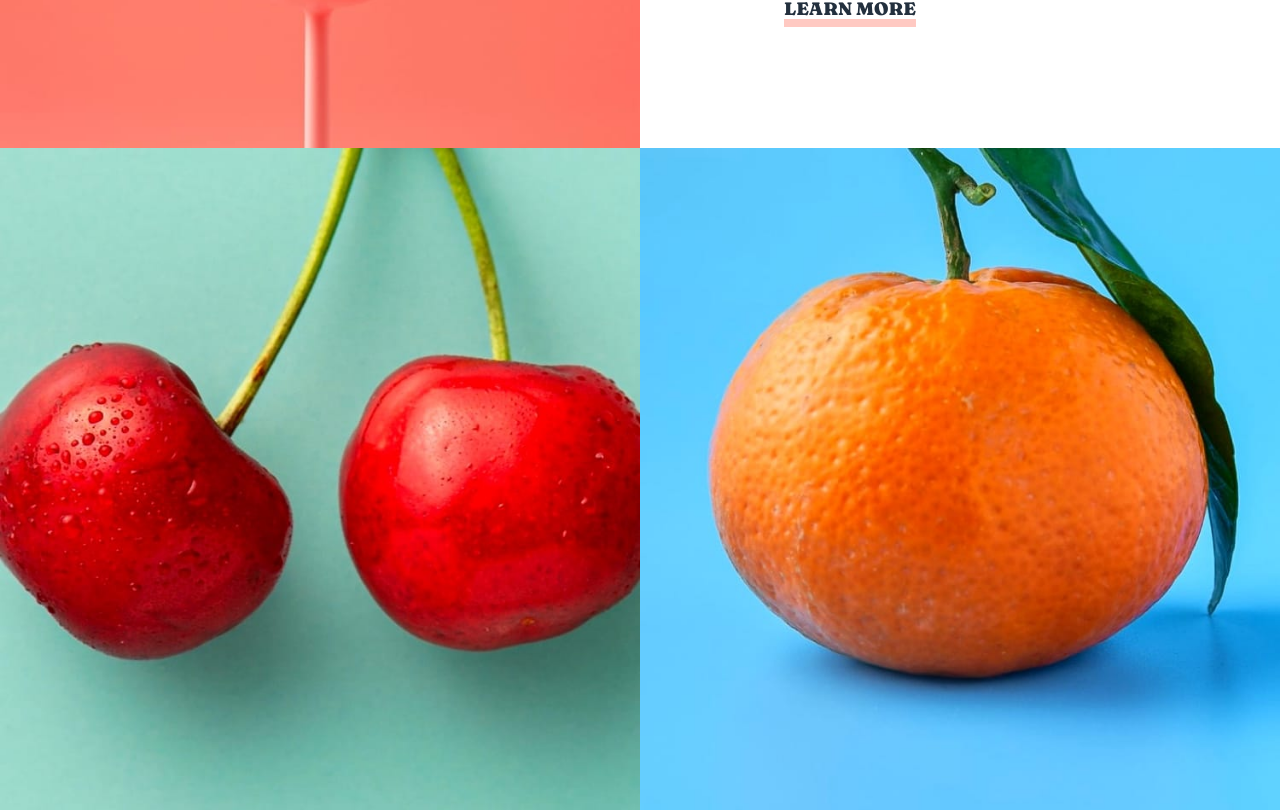
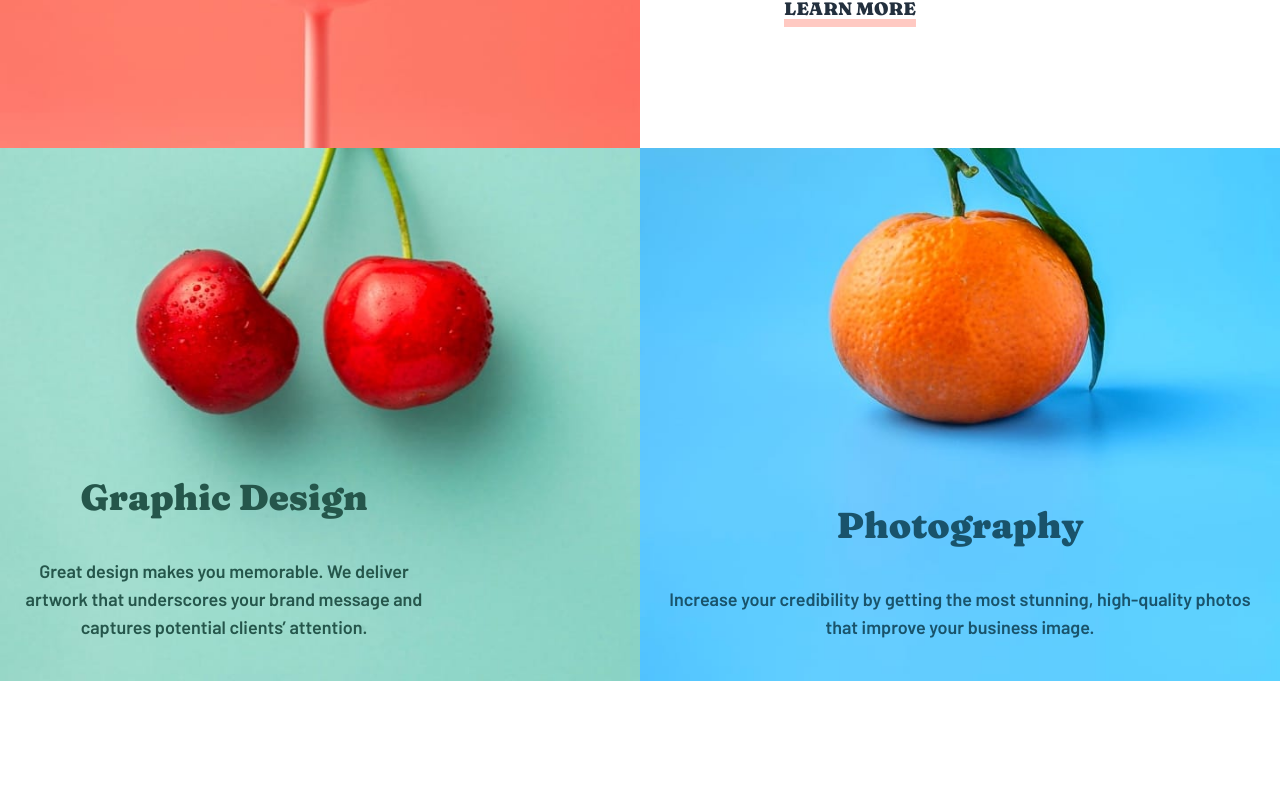
Before and after one commit to Jisbel/Sunnyside-agency-landingPage, a React (Vite) app: page / in a window 1280 px wide. Shown: the part 1630-2440 px from the top of the page. After the commit the page ends 2311 px from the top, so only its background shows below. Built offline with nearby package versions, Linux system fonts and the light colour scheme.

Commit message:
finished the desktop styles in graphicAndPhoto.jsx

```diff
--- a/src/components/graphicAndPhoto.jsx
+++ b/src/components/graphicAndPhoto.jsx
@@ -1,3 +1,5 @@
+import { desktopDesign } from "../assets/images/desktop/index";
+import { desktopPhotography } from "../assets/images/desktop/index";
 import { mobileDesign } from "../assets/images/mobile/index";
 import { mobilePhotography } from "../assets/images/mobile/index";
 
@@ -6,11 +8,16 @@ const GraphicAndPhoto = () => {
     <section className="grid grid-cols-1 md:grid-cols-2 ">
       <div className="relative">
         <img
+          src={desktopDesign}
+          alt="Graphic Design"
+          className="hidden md:block w-full h-auto"
+        />
+        <img
           src={mobileDesign}
           alt="Graphic Design"
-          className="w-full h-auto"
+          className="md:hidden  w-full h-auto"
         />
-        <div className="absolute bottom-0 left-0 w-full gap-10 pb-10 px-5 flex flex-col items-center text-center ">
+        <div className="absolute bottom-0 left-0 w-full gap-10 pb-10 px-5 md:max-w-md mx-auto flex flex-col items-center text-center  ">
           <p className="font-fraunces900 text-darkDesaturatedCyan text-4xl">
             Graphic Design
           </p>
@@ -23,9 +30,14 @@ const GraphicAndPhoto = () => {
       </div>
       <div className="relative ">
         <img
+          src={desktopPhotography}
+          alt="Graphic Design"
+          className="hidden md:block w-full h-auto"
+        />
+        <img
           src={mobilePhotography}
           alt="Graphic Design"
-          className="w-full h-auto"
+          className="md:hidden  w-full h-auto"
         />
         <div className="absolute bottom-0 left-0 w-full gap-10 pb-10 px-5 flex flex-col items-center text-center ">
           <p className="font-fraunces900 text-darkBlue text-4xl">
```
